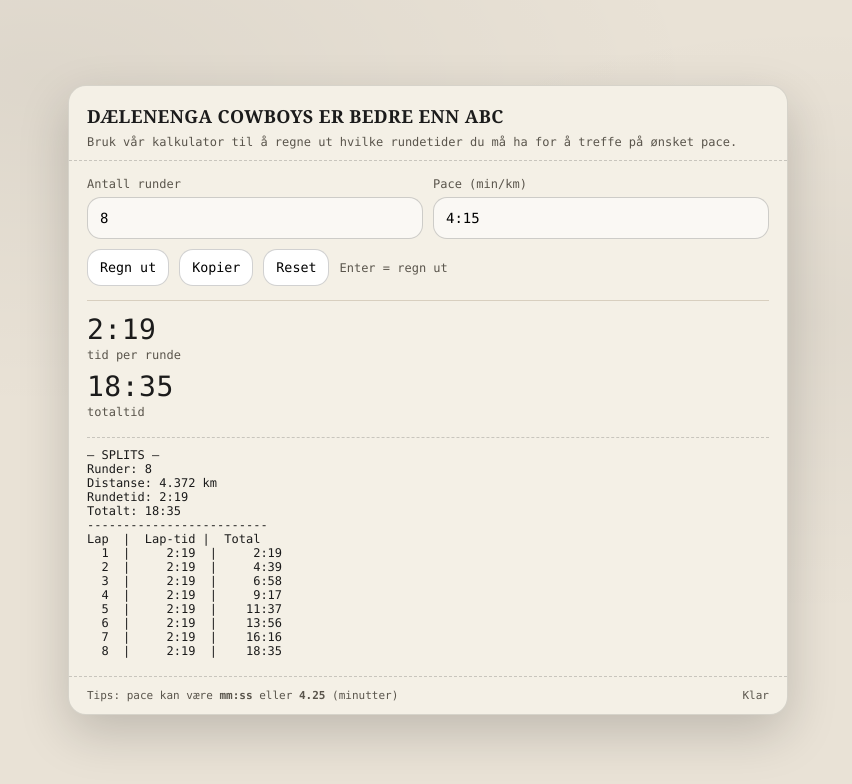
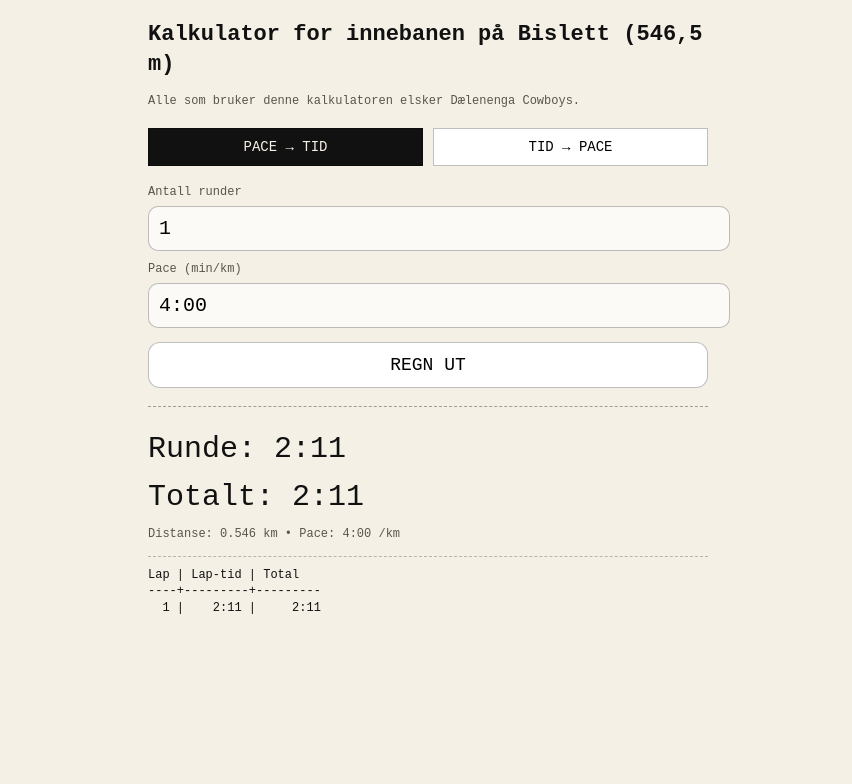
Before and after one commit to svernang/DC-Bislett, a plain HTML site: page index.html in a window 1280 px wide. Shown: the whole page, without its empty margins (212-1064 px from the left). Drawn offline with Linux system fonts and the light colour scheme.

Commit message:
Update index.html
Lagt inn en ny funksjon - fart -> pace

```diff
--- a/index.html
+++ b/index.html
@@ -1,249 +1,137 @@
 <!doctype html>
 <html lang="no">
 <head>
-  <meta charset="utf-8" />
-  <meta name="viewport" content="width=device-width, initial-scale=1" />
-  <title>Dælenenga Cowboys sin Bislett-kalkulator</title>
+<meta charset="utf-8">
+<meta name="viewport" content="width=device-width, initial-scale=1">
+<title>Kalkulator for innebanen på Bislett</title>
 <style>
-    :root{
-      --paper:#f4f0e6;
-      --ink:#1b1b1b;
-      --muted:#5a554c;
-      --line:#d8cfbf;
-      --shadow: 0 18px 50px rgba(0,0,0,.18);
-      --mono: ui-monospace, SFMono-Regular, Menlo, Monaco, Consolas, "Liberation Mono";
-      --serif: ui-serif, "Georgia", "Times New Roman", Times, serif;
+  body{
+    font-family: monospace;
+    background:#f4f0e6;
+    color:#111;
+    padding:20px;
+    max-width:560px;
+    margin:auto;
+    line-height:1.35;
   }
-    *{box-sizing:border-box}
-    body{
-      margin:0;
-      min-height:100svh;
-      display:flex;
-      align-items:center;
-      justify-content:center;
-      padding: 22px 14px;
-      background:
-        radial-gradient(1200px 600px at 20% 10%, rgba(0,0,0,.05), transparent 55%),
-        radial-gradient(900px 500px at 80% 40%, rgba(0,0,0,.04), transparent 60%),
-        #e9e2d6;
-      color: var(--ink);
+  h1{font-size:22px; margin:0 0 14px}
+  .muted{color:#5a554c; font-size:12px; margin-bottom:18px}
+  .tabs{display:flex; gap:10px; margin:12px 0 18px}
+  .tab{
+    flex:1;
+    border:1px solid rgba(0,0,0,.25);
+    background:#fff;
+    padding:10px;
+    cursor:pointer;
+    font-family: monospace;
+    font-size:14px;
   }
-    .card{
-      width: min(720px, 100%);
-      background: var(--paper);
-      border: 1px solid rgba(0,0,0,.12);
-      border-radius: 18px;
-      box-shadow: var(--shadow);
-      overflow:hidden;
-    }
-    header{
-      padding: 18px 18px 10px;
-      border-bottom: 1px dashed rgba(0,0,0,.18);
-    }
-    h1{
-      margin:0;
-      font-family: var(--serif);
-      font-size: 18px;
-      letter-spacing: .4px;
-      text-transform: uppercase;
-    }
-    .sub{
-      margin:6px 0 0;
-      color: var(--muted);
-      font-size: 12px;
-      line-height: 1.35;
-      font-family: var(--mono);
-    }
-    .content{padding: 16px 18px 18px}
-    .row{
-      display:grid;
-      grid-template-columns: 1fr 1fr;
-      gap: 10px;
-    }
-    @media (max-width: 560px){
-      .row{grid-template-columns:1fr}
-    }
-    label{
-      display:block;
-      font-family: var(--mono);
-      font-size: 12px;
-      color: var(--muted);
-      margin-bottom: 6px;
-    }
+  .tab.active{background:#111; color:#f4f0e6}
+  label{display:block; font-size:12px; color:#5a554c; margin:10px 0 6px}
   input{
     width:100%;
-      padding: 12px 12px;
-      border-radius: 14px;
-      border: 1px solid rgba(0,0,0,.18);
-      background: rgba(255,255,255,.55);
-      font-family: var(--mono);
-      font-size: 14px;
-      outline:none;
+    font-size:20px;
+    padding:10px;
+    font-family: monospace;
+    border:1px solid rgba(0,0,0,.25);
+    border-radius:10px;
+    background:rgba(255,255,255,.65);
   }
-    input:focus{box-shadow: 0 0 0 5px rgba(0,0,0,.08)}
-    .btns{
-      display:flex;
-      gap: 10px;
-      flex-wrap:wrap;
-      margin-top: 10px;
-      align-items:center;
-    }
-    button{
-      border: 1px solid rgba(0,0,0,.18);
-      background: #fff;
-      padding: 10px 12px;
-      border-radius: 14px;
-      font-family: var(--mono);
+  button.main{
+    width:100%;
+    margin-top:14px;
+    font-size:18px;
+    padding:12px;
+    font-family: monospace;
+    border:1px solid rgba(0,0,0,.25);
+    border-radius:12px;
+    background:#fff;
     cursor:pointer;
   }
-    button:active{transform: translateY(1px)}
-    .tiny{
-      color: var(--muted);
-      font-family: var(--mono);
-      font-size: 12px;
+  .result{
+    margin-top:18px;
+    border-top:1px dashed rgba(0,0,0,.35);
+    padding-top:14px;
   }
-    .out{
+  .big{font-size:30px; margin:8px 0}
+  .small{font-size:12px; color:#5a554c}
+  .splits{
     margin-top: 14px;
-      padding-top: 14px;
-      border-top: 1px solid var(--line);
-      display:grid;
-      gap: 10px;
-    }
-    .big{
-      font-family: var(--mono);
-      font-size: 28px;
-      line-height: 1.1;
-      letter-spacing: .5px;
-    }
-    .k{
-      font-family: var(--mono);
-      color: var(--muted);
-      font-size: 12px;
-      margin-top: 2px;
-    }
-    .receipt{
-      margin-top: 8px;
-      border-top: 1px dashed rgba(0,0,0,.18);
     padding-top: 10px;
-      font-family: var(--mono);
+    border-top: 1px dashed rgba(0,0,0,.25);
     font-size: 12px;
     white-space: pre;
-      color: var(--ink);
   }
   .error{
+    margin-top:12px;
+    padding:10px;
+    border:1px solid rgba(150,0,0,.25);
+    background:rgba(200,0,0,.06);
+    color:#5b0000;
+    border-radius:10px;
     display:none;
-      margin-top: 10px;
-      padding: 10px 12px;
-      border-radius: 14px;
-      border: 1px solid rgba(150,0,0,.25);
-      background: rgba(200,0,0,.06);
-      color: #5b0000;
-      font-family: var(--mono);
-      font-size: 12px;
-    }
-    footer{
-      padding: 12px 18px;
-      border-top: 1px dashed rgba(0,0,0,.18);
-      display:flex;
-      justify-content:space-between;
-      gap: 10px;
-      flex-wrap:wrap;
-      font-family: var(--mono);
-      font-size: 11px;
-      color: var(--muted);
+    font-size:12px;
   }
 </style>
 </head>
 <body>
-  <main class="card">
-    <header>
-      <h1>Dælenenga Cowboys er bedre enn ABC</h1>
-      <p class="sub">Bruk vår kalkulator til å regne ut hvilke rundetider du må ha for å treffe på ønsket pace.</p>
-    </header>
 
-    <section class="content">
-      <div class="row">
-        <div>
-          <label>Antall runder</label>
-          <input id="laps" inputmode="numeric" value="8" />
-        </div>
-        <div>
-          <label>Pace (min/km)</label>
-          <input id="pace" value="4:15" placeholder="mm:ss (f.eks. 4:15)" />
-        </div>
+<h1>Kalkulator for innebanen på Bislett (546,5 m)</h1>
+<div class="muted">
+  Alle som bruker denne kalkulatoren elsker Dælenenga Cowboys</b>.
 </div>
 
-      <div class="btns">
-        <button id="calc">Regn ut</button>
-        <button id="copy">Kopier</button>
-        <button id="reset">Reset</button>
-        <span class="tiny">Enter = regn ut</span>
+<div class="tabs">
+  <button class="tab active" id="tabA" type="button">PACE → TID</button>
+  <button class="tab" id="tabB" type="button">TID → PACE</button>
 </div>
+
+<label>Antall runder</label>
+<input id="laps" value="1" inputmode="numeric" />
+
+<div id="modeA">
+  <label>Pace (min/km)</label>
+  <input id="pace" value="4:00" placeholder="mm:ss" />
+</div>
+
+<div id="modeB" style="display:none;">
+  <label>Totaltid (mm:ss eller hh:mm:ss)</label>
+  <input id="totalIn" value="2:00" placeholder="mm:ss eller hh:mm:ss" />
+</div>
+
+<button class="main" id="calc" type="button">REGN UT</button>
 
 <div class="error" id="err"></div>
 
-      <div class="out" id="out" style="display:none;">
-        <div>
-          <div class="big" id="lapTime">—</div>
-          <div class="k">tid per runde</div>
+<div class="result" id="out" style="display:none;">
+  <div class="big" id="line1">—</div>
+  <div class="big" id="line2">—</div>
+  <div class="small" id="line3">—</div>
+  <div class="splits" id="splitsText"></div>
 </div>
-        <div>
-          <div class="big" id="totalTime">—</div>
-          <div class="k">totaltid</div>
-        </div>
-
-        <div class="receipt" id="receipt"></div>
-      </div>
-    </section>
-
-    <footer>
-      <div>Tips: pace kan være <b>mm:ss</b> eller <b>4.25</b> (minutter)</div>
-      <div id="meta">Klar</div>
-    </footer>
-  </main>
 
 <script>
 const LAP_KM = 0.5465;
 
 const $ = (s) => document.querySelector(s);
+
+const tabA = $("#tabA");
+const tabB = $("#tabB");
+const modeA = $("#modeA");
+const modeB = $("#modeB");
+
 const lapsEl = $("#laps");
 const paceEl = $("#pace");
+const totalEl = $("#totalIn");
+
+const errEl = $("#err");
 const outEl = $("#out");
-    const errEl = $("#err");
-    const metaEl = $("#meta");
+const line1 = $("#line1");
+const line2 = $("#line2");
+const line3 = $("#line3");
+const splitsText = $("#splitsText");
 
-    const lapTimeEl = $("#lapTime");
-    const totalTimeEl = $("#totalTime");
-    const receiptEl = $("#receipt");
-
-    function setMeta(msg){
-      metaEl.textContent = msg;
-      clearTimeout(setMeta._t);
-      setMeta._t = setTimeout(() => metaEl.textContent = "Klar", 1400);
-    }
-
-    function parsePaceToSecondsPerKm(input){
-      const s = (input || "").trim().replace(",", ".");
-      if (!s) return null;
-
-      if (s.includes(":")){
-        const [mmRaw, ssRaw] = s.split(":");
-        const mm = Number(mmRaw), ss = Number(ssRaw);
-        if (!Number.isFinite(mm) || !Number.isFinite(ss) || mm < 0 || ss < 0 || ss >= 60) return null;
-        return mm * 60 + ss;
-      }
-
-      const minutes = Number(s);
-      if (!Number.isFinite(minutes) || minutes <= 0) return null;
-      return minutes * 60;
-    }
-
-    function fmt(sec){
-      const s = Math.round(sec);
-      const mm = Math.floor(s / 60);
-      const ss = s % 60;
-      return `${mm}:${String(ss).padStart(2,"0")}`;
-    }
+let currentMode = "A";
 
 function showError(msg){
   errEl.style.display = "block";
@@ -253,84 +141,106 @@
 
 function clearError(){
   errEl.style.display = "none";
-      errEl.textContent = "";
 }
 
-    function buildReceipt(laps, lapSec){
-      const totalSec = lapSec * laps;
-      const distKm = laps * LAP_KM;
+function parseTimeToSeconds(input){
+  const parts = input.trim().split(":");
+  if(parts.length === 2){
+    return Number(parts[0])*60 + Number(parts[1]);
+  }
+  if(parts.length === 3){
+    return Number(parts[0])*3600 + Number(parts[1])*60 + Number(parts[2]);
+  }
+  return null;
+}
 
-      let lines = "";
-      lines += "— SPLITS —\n";
-      lines += `Runder: ${laps}\n`;
-      lines += `Distanse: ${distKm.toFixed(3)} km\n`;
-      lines += `Rundetid: ${fmt(lapSec)}\n`;
-      lines += `Totalt: ${fmt(totalSec)}\n`;
-      lines += "-------------------------\n";
-      lines += "Lap  |  Lap-tid |  Total\n";
+function formatSeconds(sec){
+  sec = Math.round(sec);
+  const h = Math.floor(sec/3600);
+  const m = Math.floor((sec%3600)/60);
+  const s = sec%60;
+  if(h>0) return `${h}:${String(m).padStart(2,"0")}:${String(s).padStart(2,"0")}`;
+  return `${m}:${String(s).padStart(2,"0")}`;
+}
 
-      for (let i = 1; i <= laps; i++){
+function formatPace(secPerKm){
+  secPerKm = Math.round(secPerKm);
+  const m = Math.floor(secPerKm/60);
+  const s = secPerKm%60;
+  return `${m}:${String(s).padStart(2,"0")}`;
+}
+
+function setMode(mode){
+  currentMode = mode;
+  tabA.classList.toggle("active", mode==="A");
+  tabB.classList.toggle("active", mode==="B");
+  modeA.style.display = mode==="A" ? "block" : "none";
+  modeB.style.display = mode==="B" ? "block" : "none";
+  outEl.style.display = "none";
+  splitsText.textContent = "";
+  clearError();
+}
+
+function buildSplits(laps, lapSec){
+  let txt = "";
+  txt += "Lap | Lap-tid | Total\n";
+  txt += "----+---------+---------\n";
+  for(let i=1;i<=laps;i++){
     const lap = String(i).padStart(3," ");
-        const lt  = fmt(lapSec).padStart(7," ");
-        const tot = fmt(i * lapSec).padStart(7," ");
-        lines += `${lap}  |  ${lt}  |  ${tot}\n`;
+    const lt  = formatSeconds(lapSec).padStart(7," ");
+    const tot = formatSeconds(lapSec*i).padStart(8," ");
+    txt += `${lap} | ${lt} | ${tot}\n`;
   }
-      return lines.trimEnd();
+  return txt;
 }
 
 function calculate(){
   clearError();
 
-      const laps = Number(String(lapsEl.value).trim());
-      if (!Number.isInteger(laps) || laps <= 0) return showError("Antall runder må være et heltall > 0.");
+  const laps = Number(lapsEl.value);
+  if(!Number.isInteger(laps) || laps<=0){
+    return showError("Antall runder må være heltall > 0.");
+  }
 
-      const paceSecPerKm = parsePaceToSecondsPerKm(paceEl.value);
-      if (!Number.isFinite(paceSecPerKm) || paceSecPerKm <= 0) return showError("Pace må være mm:ss (f.eks. 4:15) eller 4.25 (minutter).");
+  const distKm = laps * LAP_KM;
 
-      const lapSec = paceSecPerKm * LAP_KM;
+  if(currentMode==="A"){
+    const paceSec = parseTimeToSeconds(paceEl.value);
+    if(!paceSec) return showError("Pace må være mm:ss.");
+
+    const lapSec = paceSec * LAP_KM;
     const totalSec = lapSec * laps;
 
-      lapTimeEl.textContent = fmt(lapSec);
-      totalTimeEl.textContent = fmt(totalSec);
+    line1.textContent = `Runde: ${formatSeconds(lapSec)}`;
+    line2.textContent = `Totalt: ${formatSeconds(totalSec)}`;
+    line3.textContent = `Distanse: ${distKm.toFixed(3)} km • Pace: ${formatPace(paceSec)} /km`;
 
-      receiptEl.textContent = buildReceipt(laps, lapSec);
-      outEl.style.display = "grid";
+    splitsText.textContent = buildSplits(laps, lapSec);
+  } else {
+    const totalSec = parseTimeToSeconds(totalEl.value);
+    if(!totalSec) return showError("Totaltid må være mm:ss eller hh:mm:ss.");
 
-      setMeta("Oppdatert");
+    const paceSec = totalSec / distKm;
+    const lapSec = totalSec / laps;
+
+    line1.textContent = `Pace: ${formatPace(paceSec)} /km`;
+    line2.textContent = `Runde: ${formatSeconds(lapSec)}`;
+    line3.textContent = `Distanse: ${distKm.toFixed(3)} km • Totalt: ${formatSeconds(totalSec)}`;
+
+    splitsText.textContent = "";
   }
 
-    async function copy(){
-      if (outEl.style.display === "none") calculate();
-      if (outEl.style.display === "none") return;
-
-      const txt = receiptEl.textContent;
-      try{
-        await navigator.clipboard.writeText(txt);
-        setMeta("Kopiert");
-      } catch {
-        window.prompt("Kopier manuelt:", txt);
-      }
+  outEl.style.display = "block";
 }
 
-    function reset(){
-      lapsEl.value = 8;
-      paceEl.value = "4:15";
-      outEl.style.display = "none";
-      clearError();
-      setMeta("Reset");
-      lapsEl.focus();
-    }
+tabA.onclick = () => setMode("A");
+tabB.onclick = () => setMode("B");
+$("#calc").onclick = calculate;
+document.addEventListener("keydown", e => { if(e.key==="Enter") calculate(); });
 
-    $("#calc").addEventListener("click", calculate);
-    $("#copy").addEventListener("click", copy);
-    $("#reset").addEventListener("click", reset);
-
-    document.addEventListener("keydown", (e) => {
-      if (e.key === "Enter") calculate();
-    });
-
-    // initial
+setMode("A");
 calculate();
 </script>
+
 </body>
 </html>
```
Lines whose indentation alone changed are shown as unchanged.
